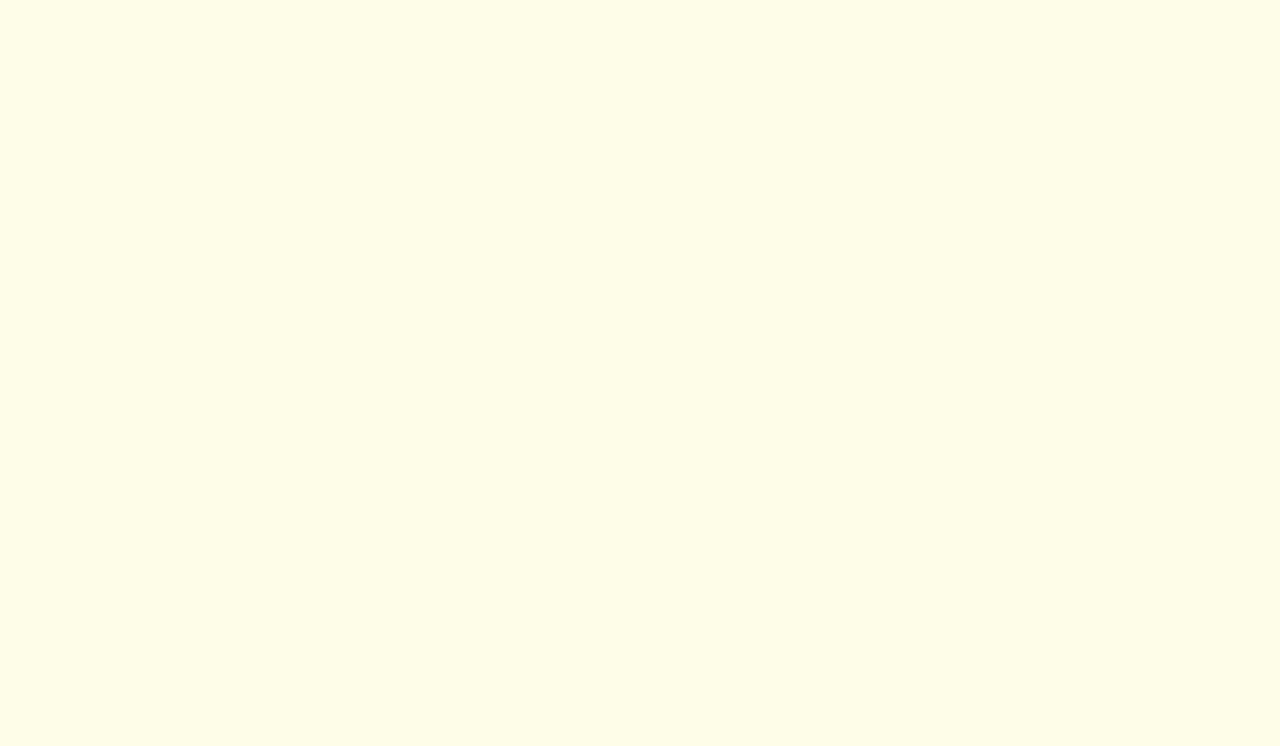
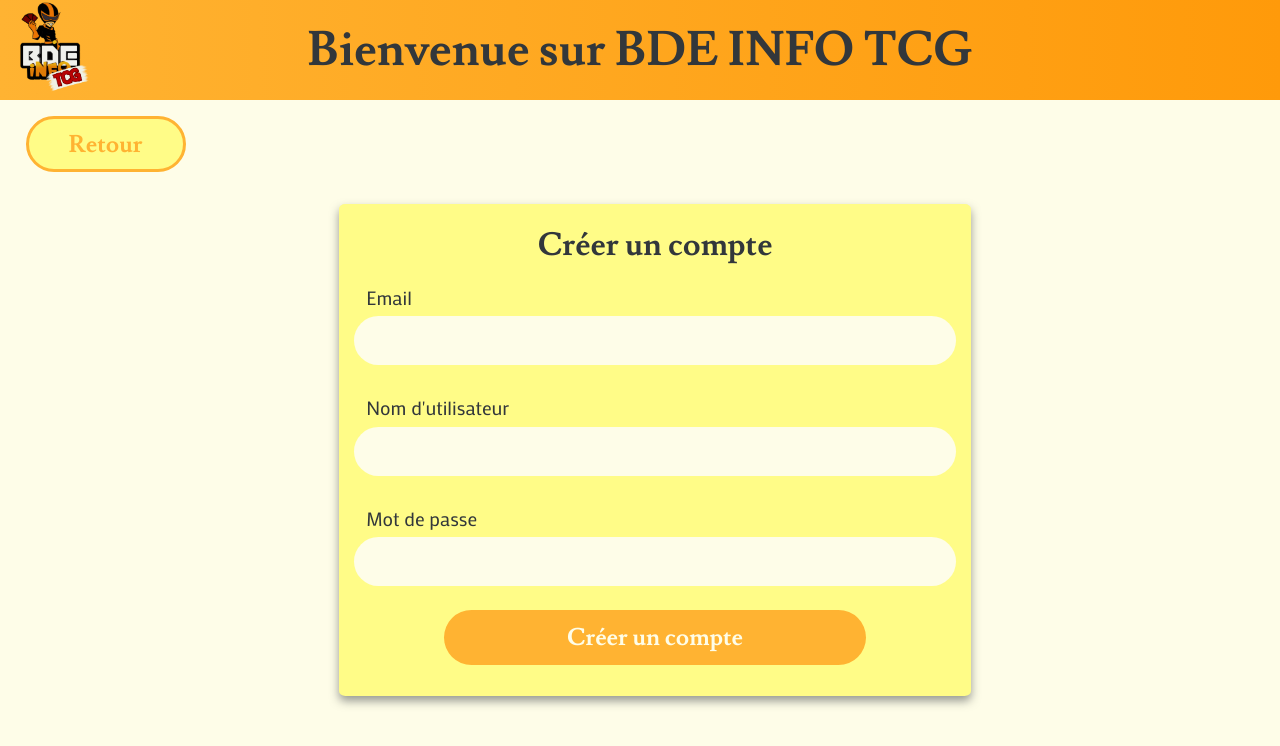
Before and after one commit to dvachette/sae-s3-s4, a Vue app in the folder TCG_web/: page /creationcompte in a window 1280 px wide. Before the commit this address had no page. Shown: the top 746 px of the page. Built offline with nearby package versions, Linux system fonts and the light colour scheme.

Commit message:
ajout page création de compte, statique

```diff
--- /dev/null
+++ b/TCG_web/src/CreationCompte.vue
@@ -0,0 +1,33 @@
+<template>
+  <header id = "headerCreation">
+    <img src="@/assets/imgs/logoTCG.png" alt="Logo du site" />
+    <h1>Bienvenue sur BDE INFO TCG</h1>
+  </header>
+
+  <main id="mainCreation">
+    <router-link to="/"><button> Retour </button></router-link>
+    <div class="pageCreation">
+      <h2>Créer un compte</h2>
+      <form @submit="creationCompte">
+        <label for="mail"> Email </label>
+        <input type="text" id="mail" v-model="id_utilisateur" />
+
+        <label for="userName"> Nom d'utilisateur </label>
+        <input type="text" id="userName" v-model="id_utilisateur" />
+
+        <label for="password"> Mot de passe </label>
+        <input type="password" id="password" v-model="mdp_utilisateur" />
+
+        <button type="submit">Créer un compte</button>
+      </form>
+    </div>
+  </main>
+</template>
+
+<script setup>
+import { ref } from 'vue';
+</script>
+
+<style scoped>
+@import './assets/css/creationCompte.css';
+</style>
--- a/TCG_web/src/Login.vue
+++ b/TCG_web/src/Login.vue
@@ -16,7 +16,7 @@
 
         <button type="submit">Se connecter</button>
       </form>
-      <router-link to="/booster"><button>Créer un compte</button></router-link>
+      <router-link to="/creationcompte"><button>Créer un compte</button></router-link>
     </div>
   </main>
 </template>
--- /dev/null
+++ b/TCG_web/src/assets/css/creationCompte.css
@@ -0,0 +1,158 @@
+@import './style.css';
+
+@font-face {
+  font-family: 'Lusitana';
+  src: url('../fonts/Lusitana-Bold.ttf') format('truetype');
+}
+
+@font-face {
+  font-family: 'Mako';
+  src: url('../fonts/Mako-Regular.ttf') format('truetype');
+}
+
+#mainCreation {
+  /*espace blanc sous le header*/
+  display: flex;
+  justify-content: center;
+  align-items: center;
+  height : 87.5vh;
+  width : 100vw; /*prend l'espace restant du body, donc l'espace restant visible sous le header*/
+
+  display : grid;
+  grid-template-columns: 25% 47% 25%;
+  grid-template-rows: 100%;
+}
+
+main > a {
+  grid-column: 1;
+  justify-self: start;
+  align-self: start;
+  padding : 5% 0 0 2%;
+
+  width: 100%;
+}
+
+main > a > button{
+  height: 7vh;
+  width: 50%;
+  background-color: rgb(var(--jaune200));
+  border: 3px solid rgb(var(--orange400));
+  color: rgb(var(--orange400));
+
+
+}
+
+main > a > button:active {
+  color: rgb(var(--orange700));
+  background-color: rgb(var(--orange400));
+  border: 3px solid rgb(var(--orange700));
+}
+
+.pageCreation {
+  /*encadré jaune*/
+  grid-column: 2;
+
+  display: flex;
+  flex-direction: column;
+  flex-wrap: wrap;
+  justify-content: center;
+  background-color: rgb(var(--jaune200));
+  width: 100%;
+  height: 65%;
+  border-radius: 1%;
+  padding: 1% 2.5% 5% 2.5%;
+  box-shadow: 0 5px 10px rgba(var(--onyx), 0.5);
+}
+
+#headerCreation {
+  display: grid;
+  grid-template-columns: 12.5vh 1fr 12.5vh;
+  align-items: center;
+}
+
+#headerCreation > img {
+  grid-column: 1;
+  width: 100%;
+  height: 12.5vh;
+  justify-self: start;
+}
+
+#headerCreation > h1 {
+  grid-column: 2;
+  justify-self: center;
+  font-size: 3rem;
+  margin: 0;
+}
+
+h2 {
+  display: flex;
+  align-items: center;
+  justify-content: center;
+  font-family: 'Lusitana';
+  font-weight: normal;
+  height : 15%;
+  margin: 0;
+  padding: 0;
+  font-size: 2rem;
+}
+
+form {
+  display: flex;
+  flex-direction: column;
+  justify-content: center;
+  flex-wrap: nowrap;
+  flex : 3;
+}
+
+form > button {
+  height: 17%;
+  background-color: rgb(var(--orange400));
+  border: none;
+  color: rgb(var(--blanc50));
+}
+
+form > button:active {
+  background-color: rgb(var(--orange700));
+  color: rgb(var(--orange400));
+}
+
+label {
+  display: flex;
+  align-items: center;
+  height : 11.5%;
+  font-family: 'Mako';
+  padding-left: 2%;
+  font-size: 1.2rem;
+  margin: 0;
+}
+
+form > input {
+  height : 15%;
+  border-radius: 34px;
+  border: none;
+  background-color: rgb(var(--blanc50));
+  padding: 0 2% 0 2%;
+  margin-bottom: 3vh;
+  font-family: 'Mako';
+  font-size: medium;
+  color: rgb(var(--onyx));
+}
+
+input:focus {
+  /*css qui s'applique quand l'utilisateur a le curseur dons l'input*/
+  outline: 2px solid rgb(var(--orange500));
+}
+
+button:hover {
+  box-shadow: 2px 2px 5px rgba(0, 0, 0, 0.2);
+}
+
+button {
+  align-self: center;
+  font-family: 'Lusitana';
+  font-size: 1.5rem;
+  width: 70%;
+  padding: 0;
+  border-radius: 34px;
+  margin: 0;
+}
--- a/TCG_web/src/router/index.js
+++ b/TCG_web/src/router/index.js
@@ -6,6 +6,7 @@ import Collection from '../Collection.vue';
 import Boutique from '../Boutique.vue';
 import Social from '../Social.vue';
 import Profil from '../Profil.vue';
+import CreationCompte from '../CreationCompte.vue';
 
 const routes = [
   { path: '/booster', component: Booster },
@@ -15,6 +16,7 @@ const routes = [
   { path: '/boutique', component: Boutique },
   { path: '/social', component: Social },
   { path: '/profil', component: Profil },
+  { path: '/creationcompte', component: CreationCompte },
 ];
 
 const router = createRouter({
```
